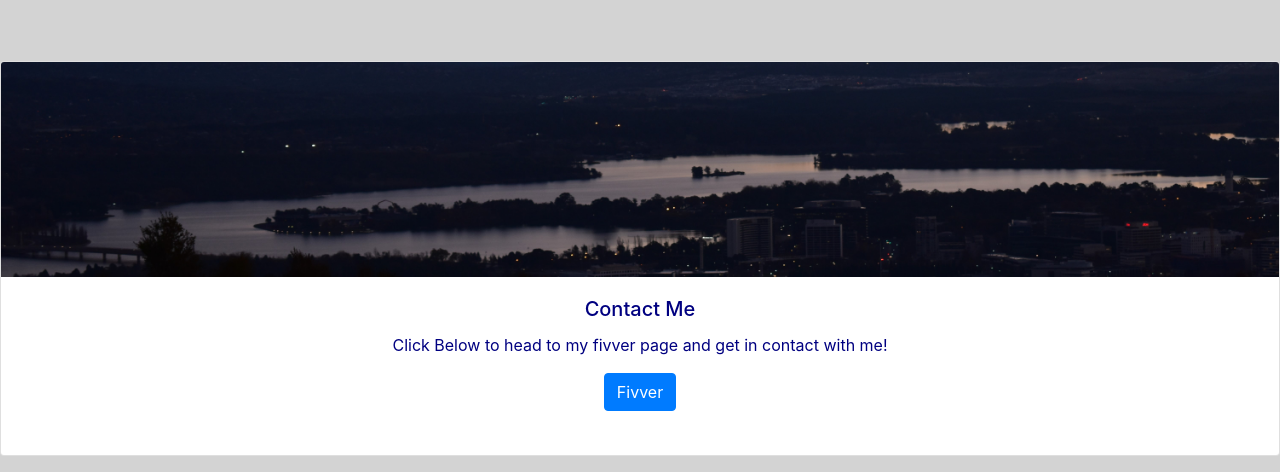
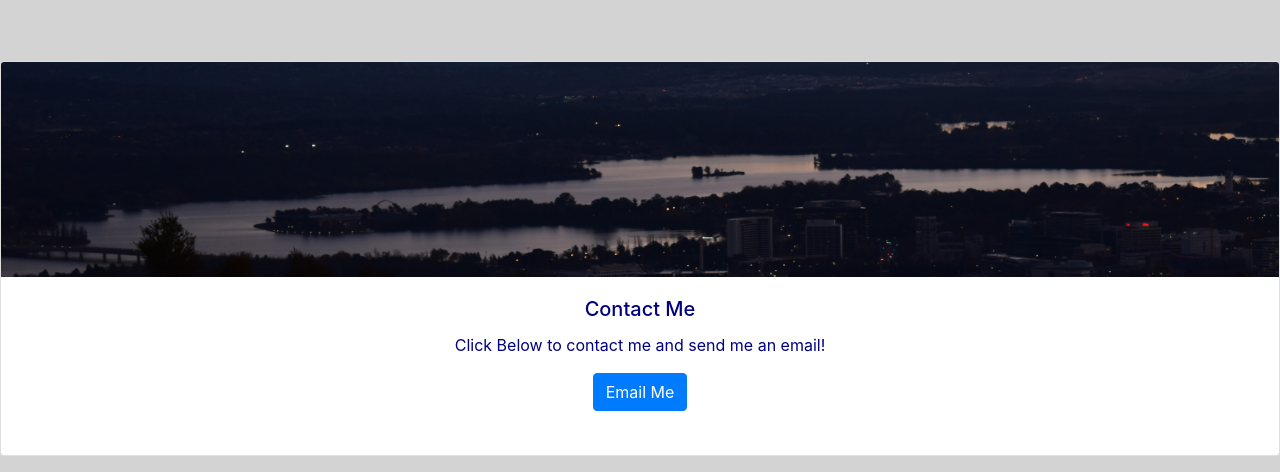
Before and after one commit to alex6444/test, a plain HTML site: page index.html in a window 1280 px wide. Shown: the part 1958-2430 px from the top of the page. Drawn offline with nearby package versions, Linux system fonts and the light colour scheme.

Commit message:
Update index.html

```diff
--- a/index.html
+++ b/index.html
@@ -105,8 +105,8 @@
   <img class="card-img-top" src="images/contactUsCanberraPhoto.jpg" alt="Card image cap">
   <div class="card-body">
     <h5 class="card-title">Contact Me</h5>
-    <p class="card-text">Click Below to head to my fivver page and get in contact with me!</p>
-    <a href="mailto:alex@jansen.net.au?subject=Having A Chat " class="btn btn-primary">Fivver</a>
+    <p class="card-text">Click Below to contact me and send me an email!</p>
+    <a href="mailto:alex@jansen.net.au?subject=Having A Chat " class="btn btn-primary">Email Me</a>
     <br>
     <a href="finalClue.html" style="color: white;">J</a>
   </div>
```
